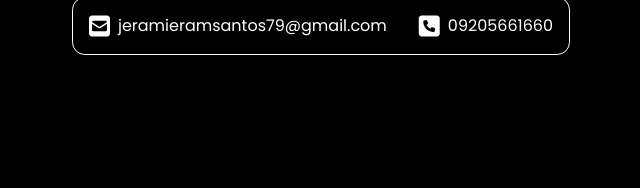
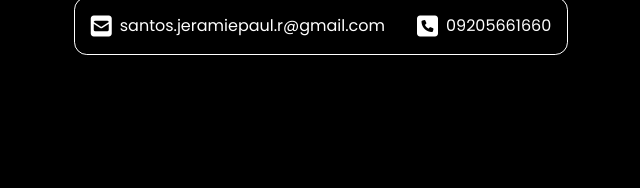
Before and after one commit to jeramie-santos/Portfolio, a plain HTML site: page index.html in a window 1280 px wide. Shown: the part 2621-2809 px from the top of the page, 319-959 px from the left. Drawn offline with Linux system fonts and the light colour scheme.

Commit message:
update email in contact

```diff
--- a/index.html
+++ b/index.html
@@ -141,7 +141,7 @@
             <div class="contact-details">
                 <div class="contact-card">
                     <i class="fa-solid fa-square-envelope"></i>
-                    <p>jeramieramsantos79@gmail.com</p>
+                    <p>santos.jeramiepaul.r@gmail.com</p>
                 </div>
                 <div class="contact-card">
                     <i class="fa-solid fa-square-phone"></i>
```
